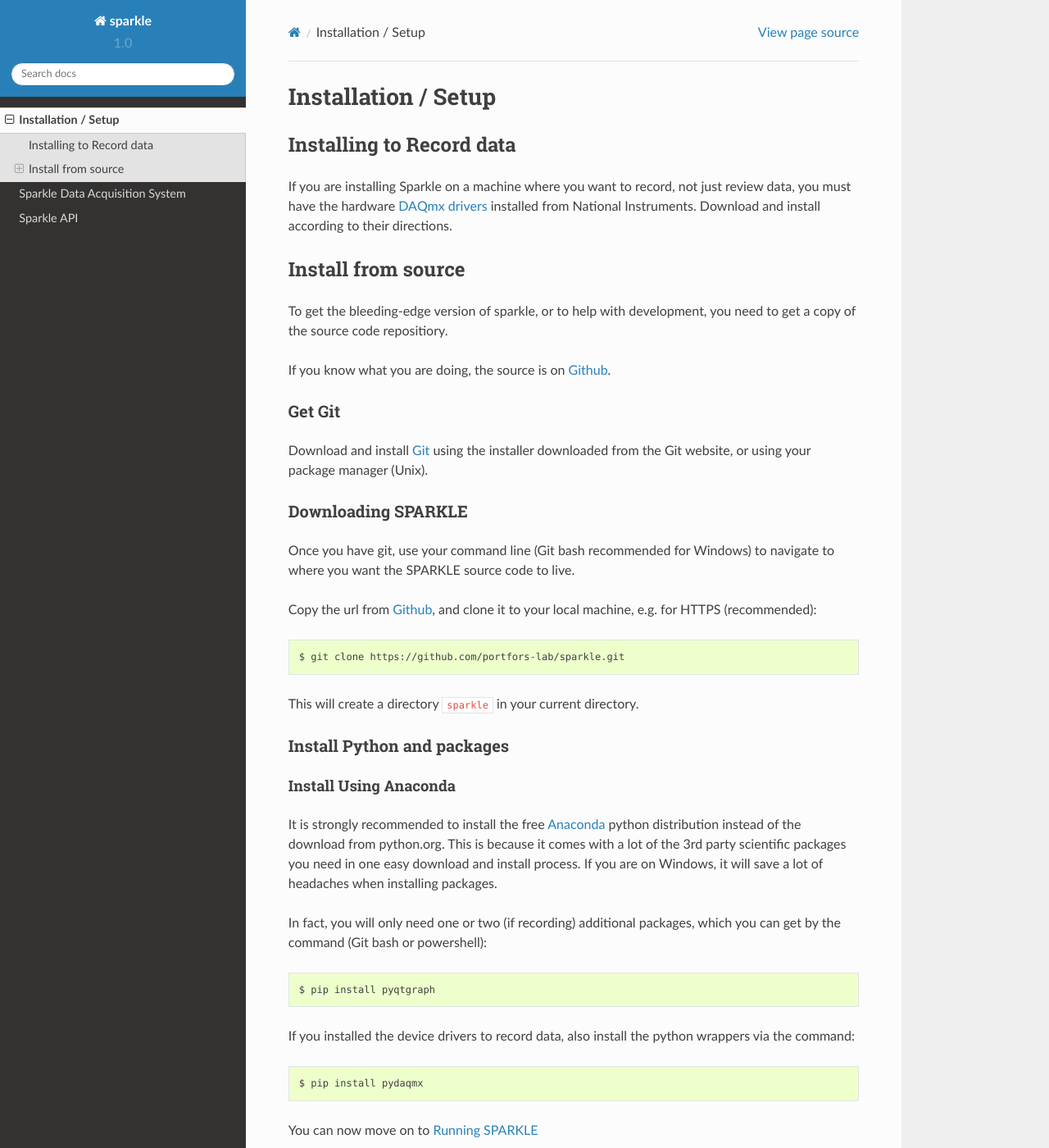
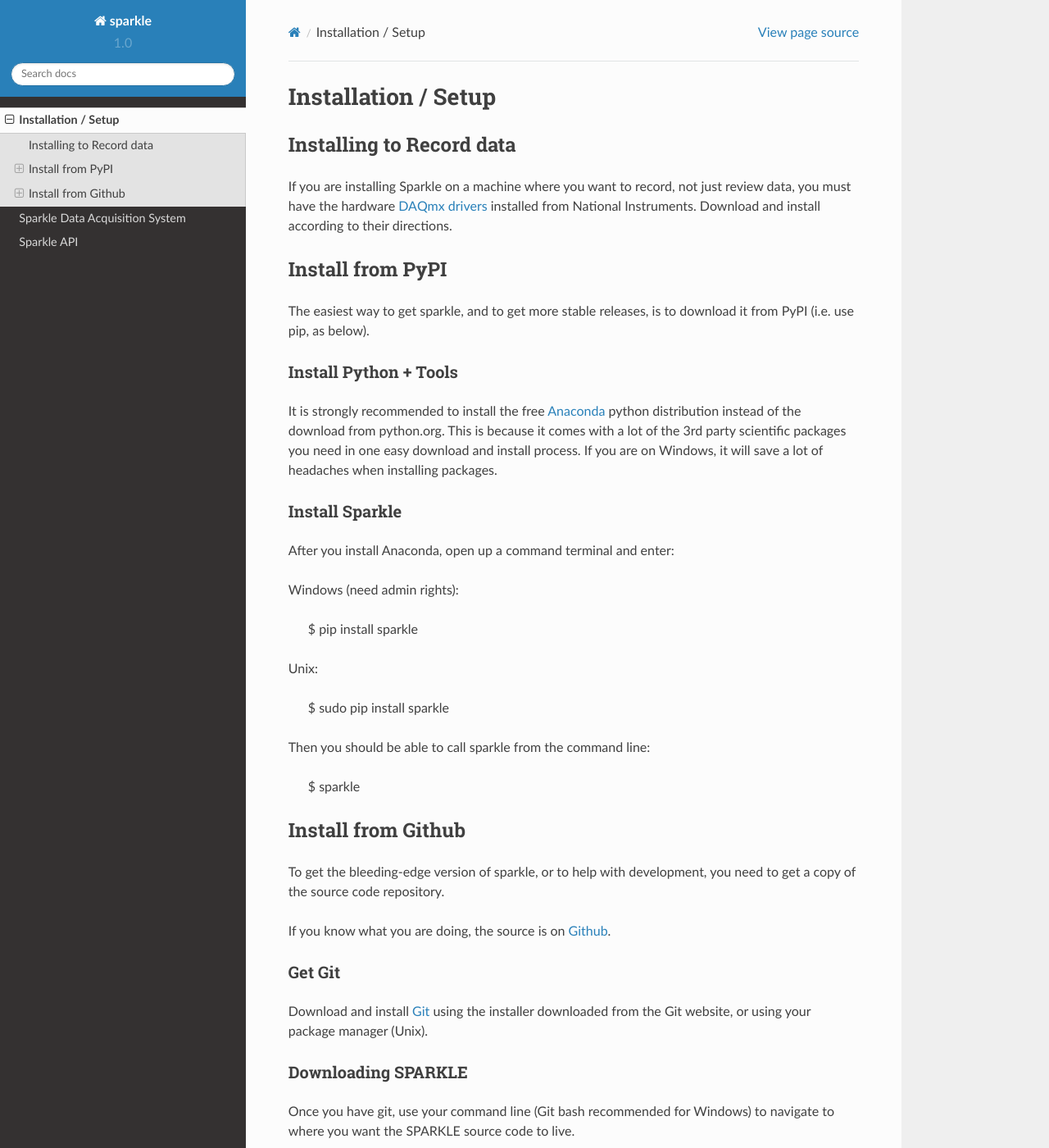
Before and after one commit to portfors-lab/sparkle, a Sphinx documentation site: the page built from doc/setup.rst, in a window 1280 px wide and 1400 px high. Shown: the whole window at 82% size. Built offline with Sphinx 7.4.7 and the Read the Docs theme 2.0.0, drawn with Linux system fonts in a browser that asks for light colours; pages that are not in the unit, such as notebooks, are missing from menus; some of the changed text lies outside the part shown.

Commit message:
updated intall directions to include PyPI

```diff
--- a/doc/setup.rst
+++ b/doc/setup.rst
@@ -7,11 +7,36 @@
 
 .. _DAQmx drivers: http://search.ni.com/nisearch/app/main/p/bot/no/ap/tech/lang/en/pg/1/sn/catnav:du,n8:3478.41,ssnav:sup/
 
+Install from PyPI
+>>>>>>>>>>>>>>>>>>
 
-Install from source
+The easiest way to get sparkle, and to get more stable releases, is to download it from PyPI (i.e. use pip, as below).
+
+Install Python + Tools
+++++++++++++++++++++++
+It is strongly recommended to install the free Anaconda_ python distribution instead of the download from python.org. This is because it comes with a lot of the 3rd party scientific packages you need in one easy download and install process. If you are on Windows, it will save a lot of headaches when installing packages.
+
+Install Sparkle
+++++++++++++++++
+After you install Anaconda, open up a command terminal and enter:
+
+Windows (need admin rights):
+
+    $ pip install sparkle
+
+Unix:
+
+    $ sudo pip install sparkle
+
+Then you should be able to call sparkle from the command line:
+
+    $ sparkle
+
+
+Install from Github
 >>>>>>>>>>>>>>>>>>>>
 
-To get the bleeding-edge version of sparkle, or to help with development, you need to get a copy of the source code repositiory.
+To get the bleeding-edge version of sparkle, or to help with development, you need to get a copy of the source code repository.
 
 If you know what you are doing, the source is on Github_.
 
--- a/setup.py
+++ b/setup.py
@@ -1,7 +1,7 @@
 from setuptools import setup, find_packages
 
 setup(name="sparkle",
-      version='0.0.1',
+      version='0.0.2',
       description="Sound Presentation And Recording Kit for Laboratories of Electrophysiology",
       url="https://github.com/portfors-lab/sparkle",
       author='Amy Boyle',
```
Also changed, not shown: other parts of doc/setup.rst (+3 -2 lines), README.md (+8 -4 lines).
